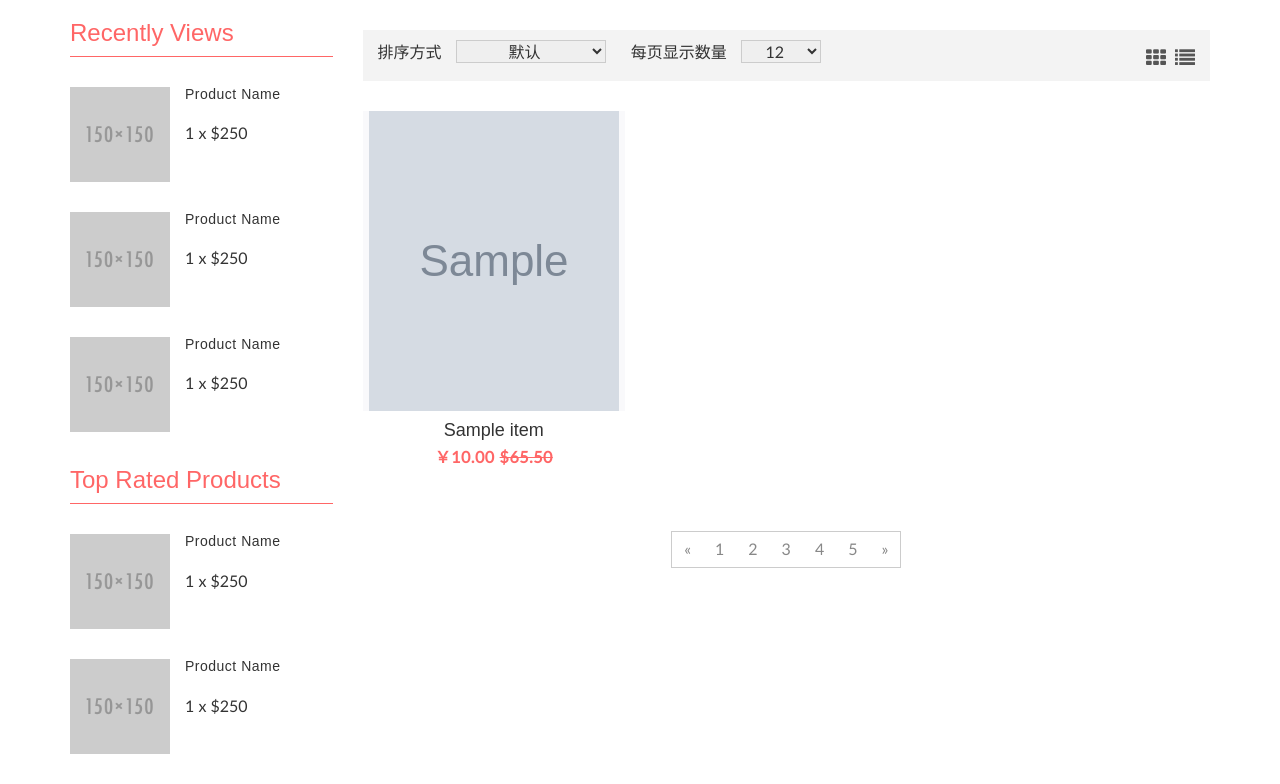
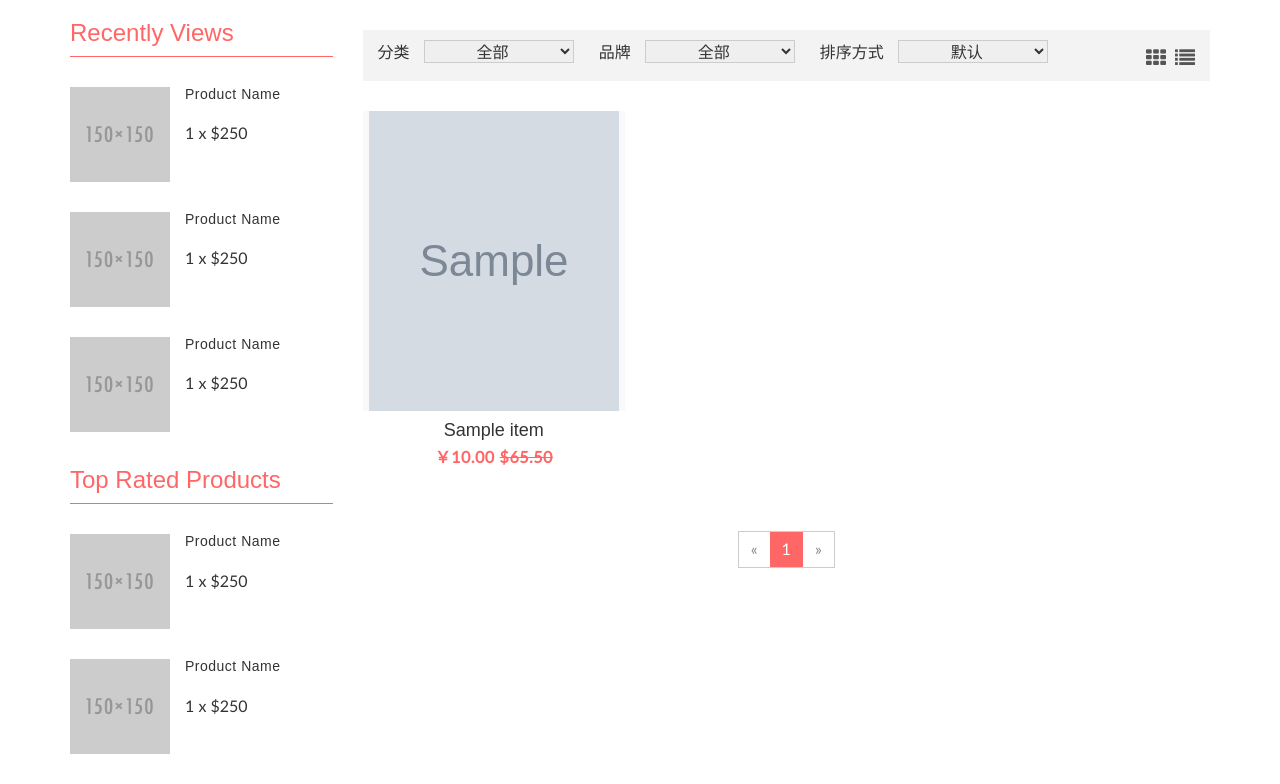
Before and after one commit to zqwang-cn/eshop-fxg, a Django app: page /shop/list in a window 1280 px wide. Shown: the part 174-958 px from the top of the page. Run offline with Django 3.2, Linux system fonts and the light colour scheme; tables that the repository leaves empty hold one stand-in row (values such as "Sample post"); grey boxes marked "Sample" are stand-in pictures; some libraries are stand-ins or nearby versions; some web fonts are replaced.

Commit message:
done search pagination

```diff
--- a/shop/views.py
+++ b/shop/views.py
@@ -1,23 +1,64 @@
 from django.shortcuts import render,get_object_or_404
-from models import Item,Image,Category
-from django import template
-
-register = template.Library()
+from django.core.urlresolvers import reverse
+from models import Item,Image,Category,Brand
+from django.core.paginator import Paginator,EmptyPage,PageNotAnInteger
 
 # Create your views here.
 def index(request):
     return render(request,'index.html')
 
-@register.simple_tag
-def url_replace(params,key,value):
-    params[key]=value
-    return params.urlencode()
+def list(request):
+    page_item_num=3
+    page_range_num=2
 
-def list(request):
+    try:
+        selected_category=int(request.GET.get('category',-1))
+        selected_brand=int(request.GET.get('brand',-1))
+    except:
+        selected_category=-1
+        selected_brand=-1
+    all_items=Item.objects.all()
+    if selected_category!=-1:
+        category=Category.objects.get(id=selected_category)
+        all_items=all_items.filter(category=category)
+    if selected_brand!=-1:
+        brand=Brand.objects.get(id=selected_brand)
+        all_items=all_items.filter(brand=brand)
+    orderby=request.GET.get('orderby','id')
+    all_items=all_items.order_by(orderby)
+
+    paginator=Paginator(all_items,page_item_num)
+    page=request.GET.get('page')
+    try:
+        items=paginator.page(page)
+    except PageNotAnInteger:
+        items=paginator.page(1)
+    except EmptyPage:
+        items=paginator.page(paginator.num_pages)
+    mid=items.number
+    left=range(max(1,mid-page_range_num),mid)
+    right=range(mid+1,min(mid+paginator.num_pages,paginator.num_pages)+1)
+
     params=request.GET.copy()
-    orderby=params.get('orderby','id')
-    items=Item.objects.order_by(orderby)
-    return render(request,'list.html',{'items':items,'url_replace':url_replace,'params':params})
+    if 'page' in params.keys():
+        del params['page']
+    qs=params.urlencode()
+    page_url=reverse('shop.list')+'?'+qs+'&page='
+
+    categories=Category.objects.all()
+    brands=Brand.objects.all()
+    return render(request,'list.html',{
+        'items':items,
+        'categories':categories,
+        'selected_category':selected_category,
+        'brands':brands,
+        'selected_brand':selected_brand,
+        'orderby':orderby,
+        'mid':mid,
+        'left':left,
+        'right':right,
+        'page_url':page_url,
+    })
 
 def item(request,id):
     id=int(id)
--- a/static/css/style.css
+++ b/static/css/style.css
@@ -1881,6 +1881,7 @@ img {
 }
 #aa-product-category .aa-product-catg-content .aa-product-catg-head .aa-product-catg-head-left .aa-sort-form {
   float: left;
+  margin-right: 25px;
 }
 #aa-product-category .aa-product-catg-content .aa-product-catg-head .aa-product-catg-head-left .aa-sort-form select {
   border: 1px solid #ccc;
@@ -1985,11 +1986,16 @@ img {
 }
 #aa-product-category .aa-product-catg-content .aa-product-catg-pagination .pagination li a:hover,
 #aa-product-category .aa-product-catg-content .aa-product-catg-pagination .pagination li span:hover {
-  background-color: #fff;
+  background-color: #ccc;
 }
 #aa-product-category .aa-product-catg-content .aa-product-catg-pagination .pagination li a:focus,
 #aa-product-category .aa-product-catg-content .aa-product-catg-pagination .pagination li span:focus {
   color: #fff;
+}
+#aa-product-category .aa-product-catg-content .aa-product-catg-pagination .pagination li.active a,
+#aa-product-category .aa-product-catg-content .aa-product-catg-pagination .pagination li.active span{
+  color: #fff;
+  background-color: #ff6666;
 }
 
 /*==================
--- a/static/js/custom.js
+++ b/static/js/custom.js
@@ -355,4 +355,21 @@ jQuery(function($){
       ]
     });
 
+    jQuery('.param-change').change(function(){
+        keys=['category','brand','orderby'];
+        ids=["#sel-category","#sel-brand","#sel-orderby"];
+        querystring="?";
+        for(var i=0;i<ids.length;i++){
+            key=keys[i];
+            value=jQuery(ids[i]).val();
+            if(value){
+                querystring+='&'+key+'='+value;
+            }
+        }
+        if(querystring=="?")
+            location.href=location.pathname
+        else
+            location.href=location.pathname+querystring
+    });
+
 });
--- a/templates/index.html
+++ b/templates/index.html
@@ -4,7 +4,7 @@
     <meta charset="utf-8">
     <meta http-equiv="X-UA-Compatible" content="IE=edge">
     <meta name="viewport" content="width=device-width, initial-scale=1">
-    <title>Daily Shop | Home</title>
+    <title>枫香阁进口食品店</title>
 
     {% include 'include/css.html' %}
 
--- a/templates/list.html
+++ b/templates/list.html
@@ -4,7 +4,7 @@
     <meta charset="utf-8">
     <meta http-equiv="X-UA-Compatible" content="IE=edge">
     <meta name="viewport" content="width=device-width, initial-scale=1">
-    <title>Daily Shop | Product</title>
+    <title>枫香阁进口食品店</title>
 
     {% include 'include/css.html' %}
 
@@ -24,23 +24,32 @@
           <div class="aa-product-catg-content">
             <div class="aa-product-catg-head">
               <div class="aa-product-catg-head-left">
-                <form action="" class="aa-sort-form">
+                <div class="aa-sort-form">
+                  <label for="">分类</label>
+                  <select id="sel-category" class="param-change">
+                    <option value="">全部</option>
+                    {% for category in categories %}
+                    <option value="{{ category.id }}" {% if category.id == selected_category %}selected{% endif %}>{{ category.name }}</option>
+                    {% endfor %}
+                  </select>
+                </div>
+                <div class="aa-sort-form">
+                  <label for="">品牌</label>
+                  <select id="sel-brand" class="param-change">
+                    <option value="">全部</option>
+                    {% for brand in brands %}
+                    <option value="{{ brand.id }}" {% if brand.id == selected_brand %}selected{% endif %}>{{ brand.name }}</option>
+                    {% endfor %}
+                  </select>
+                </div>
+                <div class="aa-sort-form">
                   <label for="">排序方式</label>
-                  <select name="" onchange="url_change('orderby',this.value)";>
-                    <option value="id" selected="Default">默认</option>
-                    <option value="-id">价格</option>
-                    <option value="3">销量</option>
-                    <option value="4">促销</option>
+                  <select id="sel-orderby" class="param-change">
+                      <option value="" {% if orderby == "id" %}selected{% endif %}>默认</option>
+                      <option value="price" {% if orderby == "price" %}selected{% endif %}>价格从低到高</option>
+                      <option value="-price" {% if orderby == "-price" %}selected{% endif %}>价格从高到低</option>
                   </select>
-                </form>
-                <form action="" class="aa-show-form">
-                  <label for="">每页显示数量</label>
-                  <select name="">
-                    <option value="1" selected="12">12</option>
-                    <option value="2">24</option>
-                    <option value="3">36</option>
-                  </select>
-                </form>
+                </div>
               </div>
               <div class="aa-product-catg-head-right">
                 <a id="grid-catg" href="#"><span class="fa fa-th"></span></a>
@@ -77,11 +86,13 @@
                       <span aria-hidden="true">&laquo;</span>
                     </a>
                   </li>
-                  <li><a href="#">1</a></li>
-                  <li><a href="#">2</a></li>
-                  <li><a href="#">3</a></li>
-                  <li><a href="#">4</a></li>
-                  <li><a href="#">5</a></li>
+                  {% for i in left %}
+                  <li><a href={{ page_url }}{{ i }}>{{ i }}</a></li>
+                  {% endfor %}
+                  <li class="active"><a>{{ mid }}</a></li>
+                  {% for i in right %}
+                  <li><a href={{ page_url }}{{ i }}>{{ i }}</a></li>
+                  {% endfor %}
                   <li>
                     <a href="#" aria-label="Next">
                       <span aria-hidden="true">&raquo;</span>
```
